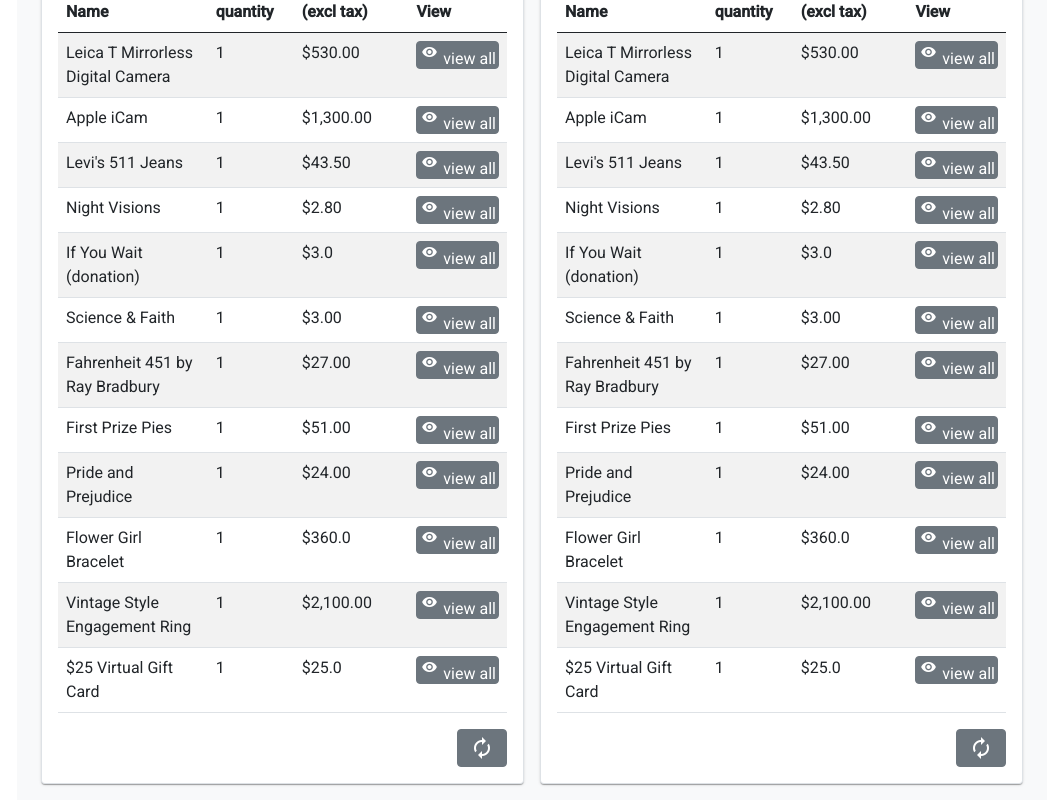
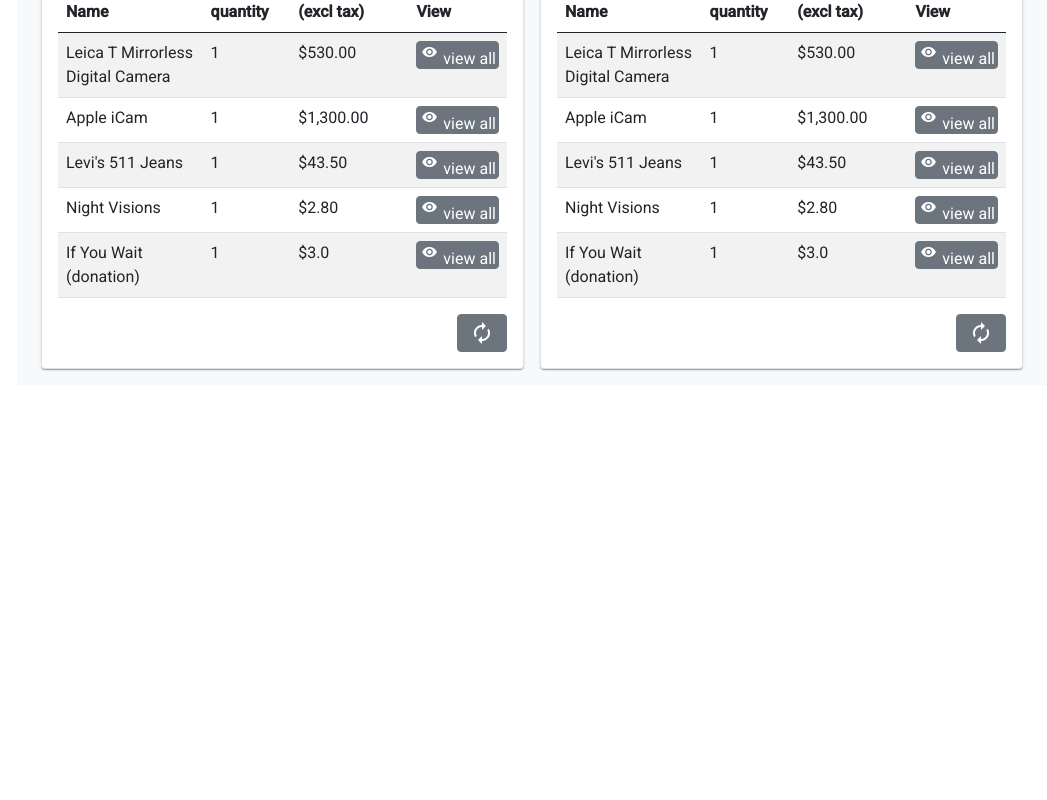
Before and after one commit to kritdev/angular_lab, an Angular app: page / in a window 1280 px wide. Shown: the part 1873-2673 px from the top of the page, without its empty margins (233-1280 px from the left). After the commit the page ends 2258 px from the top, so only its background shows below. Built offline with nearby package versions, Linux system fonts and the light colour scheme.

Commit message:
table-card - display paging data

```diff
--- a/src/app/component/detail-card.service.ts
+++ b/src/app/component/detail-card.service.ts
@@ -114,7 +114,8 @@
           ["Flower Girl Bracelet","1","$360.0",1],
           ["Vintage Style Engagement Ring","1","$2,100.00",1],
           ["$25 Virtual Gift Card","1","$25.0",1],
-        ]
+        ],
+        itemPerPage: 5
       }),
     ];
   }
--- a/src/app/component/table-card/table-card.component.html
+++ b/src/app/component/table-card/table-card.component.html
@@ -6,7 +6,7 @@
     </tr>
   </thead>
   <tbody>
-    <tr *ngFor="let record of data.records">
+    <tr *ngFor="let record of getDisplayRecord()">
       <td *ngFor="let value of record; let i = index" [ngSwitch]="data.types[i]">
         <span *ngSwitchCase="'view-button'">
           <a class="btn btn-secondary btn_visibility" href="#">
--- a/src/app/component/table-card/table-card.component.ts
+++ b/src/app/component/table-card/table-card.component.ts
@@ -10,12 +10,26 @@
   @Input() data = {
     columns: ['a','b','c'],
     types: [],
-    records: []
+    records: [],
+    itemPerPage: 0
   };
+
+  activePage = 1;
 
   constructor() { }
 
   ngOnInit(): void {
   }
 
+  getDisplayRecord() {
+    if(this.data.itemPerPage && this.data.itemPerPage > 0){
+      return this.data.records.slice(
+        this.data.itemPerPage * (this.activePage -1 ),
+        this.data.itemPerPage * (this.activePage)
+      );
+    } else {
+      return this.data.records;
+    }
+  }
+
 }
```
